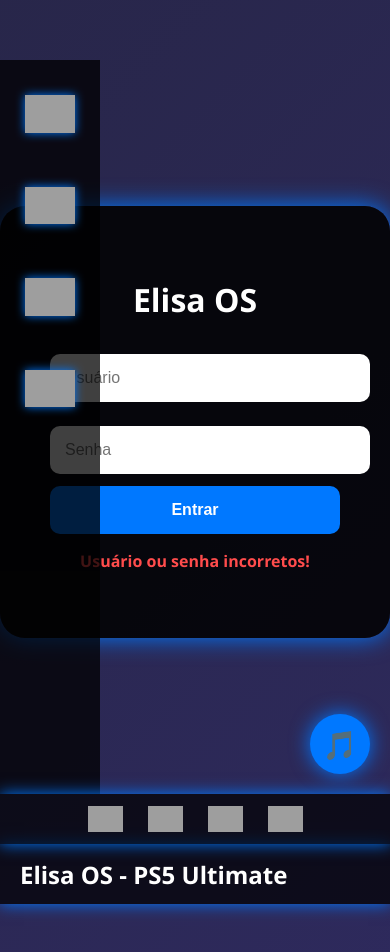
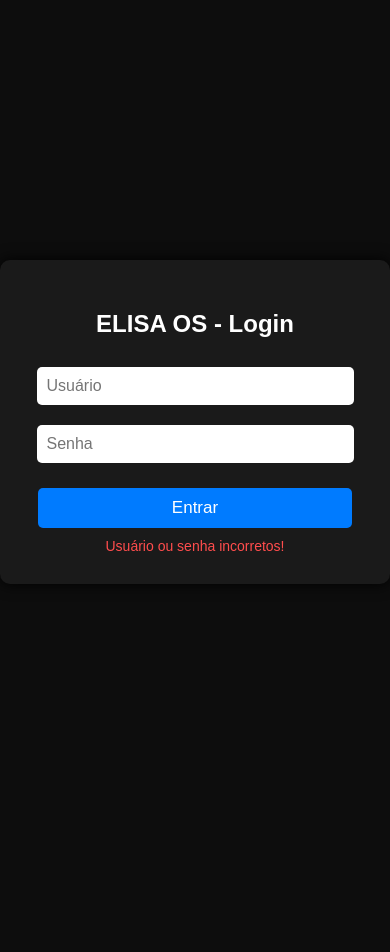
Before and after one commit to rockaquino33-code/elisa-online, a plain HTML site: page index.html in a window 390 px wide. Both pictures are taken after a click on the button "Entrar". After the commit the page ends 844 px from the top, so only its background shows below. Drawn offline with Linux system fonts and the light colour scheme; grey boxes are pictures that could not be loaded.

Commit message:
Refactor HTML structure and styles for login and desktop

```diff
--- a/index.html
+++ b/index.html
@@ -3,259 +3,245 @@
 <head>
 <meta charset="UTF-8">
 <meta name="viewport" content="width=device-width, initial-scale=1.0">
-<title>Elisa OS - PS5 Ultimate Avançado</title>
+<title>ELISA OS - Sistema Operacional</title>
 <style>
-  /* Fundo animado leve */
-  @keyframes gradientBG {
-    0% {background-position:0% 50%;}
-    50% {background-position:100% 50%;}
-    100% {background-position:0% 50%;}
-  }
 body {
-    margin:0;
-    font-family:'Segoe UI', Tahoma, Geneva, Verdana, sans-serif;
-    background: linear-gradient(-45deg,#0f0c29,#302b63,#24243e,#1f1f1f);
-    background-size:400% 400%;
-    animation: gradientBG 20s ease infinite;
-    color:#fff;
-    overflow:hidden;
+    margin: 0;
+    font-family: Arial, sans-serif;
+    background: #0d0d0d;
+    color: white;
 }
 
-  /* LOGIN */
-  .login-container {
-    display:flex;
-    justify-content:center;
-    align-items:center;
-    height:100vh;
-  }
-  .login-box {
-    background: rgba(0,0,0,0.85);
-    padding:50px;
-    border-radius:25px;
-    text-align:center;
-    box-shadow:0 0 25px #0078ff;
-    width:350px;
-  }
-  .login-box input {
-    width:100%;
-    padding:15px;
-    margin:12px 0;
-    border-radius:10px;
-    border:none;
-    font-size:16px;
-  }
-  .login-box button {
-    width:100%;
-    padding:15px;
-    border:none;
-    border-radius:10px;
-    background:#0078ff;
-    color:#fff;
-    font-weight:bold;
-    font-size:16px;
-    cursor:pointer;
-    transition:0.3s;
-  }
-  .login-box button:hover{background:#005fcc;}
-  #error{color:#ff4c4c;font-weight:bold;}
-
-  /* MENU LATERAL */
-  .app-container {
-    display:none;
-    height:100vh;
-    display:flex;
-    flex-direction:column;
-  }
-  .top-bar {
-    height:60px;
-    background: rgba(0,0,0,0.7);
-    display:flex;
-    align-items:center;
-    justify-content:flex-start;
-    padding:0 20px;
-    box-shadow:0 0 15px #0078ff;
-  }
-  .sidebar {
-    position:fixed;
-    left:0;
-    top:60px;
-    bottom:50px;
-    width:100px;
-    background: rgba(0,0,0,0.75);
-    display:flex;
-    flex-direction:column;
-    align-items:center;
-    padding-top:20px;
-    transition: width 0.3s;
-  }
-  .sidebar:hover { width:140px; }
-  .app-btn {
-    width:80px;
-    margin:15px 0;
-    cursor:pointer;
-    transition: transform 0.3s, box-shadow 0.3s;
-    text-align:center;
-    display:flex;
-    flex-direction:column;
-    align-items:center;
-  }
-  .app-btn img {
-    width:50px;
-    filter: drop-shadow(0 0 5px #0078ff);
-  }
-  .app-btn span {
-    font-size:14px;
-    margin-top:5px;
-    opacity:0;
-    transition: opacity 0.3s;
-    white-space: nowrap;
-  }
-  .sidebar:hover .app-btn span { opacity:1; }
-  .app-btn:hover {
-    transform: scale(1.2);
-    box-shadow:0 0 15px #00f;
+/* ----- LOGIN ----- */
+#login-screen {
+    display: flex;
+    justify-content: center;
+    align-items: center;
+    height: 100vh;
+    background: #0d0d0d;
 }
 
-  /* BARRA INFERIOR */
-  .bottom-bar {
-    position:fixed;
-    bottom:0;
-    left:0;
-    right:0;
-    height:50px;
-    background: rgba(0,0,0,0.7);
-    display:flex;
-    align-items:center;
-    justify-content:center;
-    gap:25px;
-    box-shadow:0 0 15px #0078ff;
-  }
-  .bottom-bar img {
-    width:35px;
-    transition: transform 0.3s, filter 0.3s;
-    cursor:pointer;
-  }
-  .bottom-bar img:hover {
-    transform: scale(1.5);
-    filter: drop-shadow(0 0 10px #00f);
+.login-box {
+    background: #1a1a1a;
+    padding: 30px;
+    border-radius: 10px;
+    width: 320px;
+    text-align: center;
+    box-shadow: 0px 0px 15px #000;
 }
 
-  /* MAIN FRAME */
-  .main-frame {
-    margin-left:100px;
-    margin-top:60px;
-    margin-bottom:50px;
-    padding:20px;
-    height:calc(100vh - 110px);
-  }
-  iframe {
-    width:100%;
-    height:100%;
-    border:none;
-    border-radius:15px;
-    box-shadow:0 0 25px #0078ff;
+input {
+    width: 90%;
+    padding: 10px;
+    margin: 10px 0;
+    border: none;
+    border-radius: 5px;
+    font-size: 16px;
 }
 
-  /* MÚSICA DE FUNDO */
-  #bgMusic { display:none; }
-  .music-control {
-    position:fixed;
-    bottom:70px;
-    right:20px;
-    width:60px;
-    height:60px;
-    border-radius:50%;
-    background:#0078ff;
-    display:flex;
-    justify-content:center;
-    align-items:center;
-    font-size:28px;
-    cursor:pointer;
-    box-shadow:0 0 20px #0078ff;
+button {
+    width: 95%;
+    padding: 10px;
+    background: #007bff;
+    color: white;
+    font-size: 17px;
+    border: none;
+    border-radius: 5px;
+    cursor: pointer;
+    margin-top: 15px;
+}
+
+button:hover {
+    background: #005ecc;
+}
+
+.error {
+    color: #ff4d4d;
+    margin-top: 10px;
+    font-size: 14px;
+}
+
+/* ----- DESKTOP DA ELISA ----- */
+#elisa-desktop {
+    display: none;
+    padding: 20px;
+}
+
+.topbar {
+    width: 100%;
+    background: #111;
+    padding: 10px 20px;
+    font-size: 20px;
+    border-bottom: 2px solid #333;
+}
+
+.apps {
+    margin-top: 20px;
+    display: flex;
+    flex-wrap: wrap;
+    justify-content: center;
+}
+
+.app-icon {
+    width: 100px;
+    height: 100px;
+    background: #222;
+    border-radius: 10px;
+    display: flex;
+    justify-content: center;
+    align-items: center;
+    margin: 10px;
+    cursor: pointer;
+    font-size: 15px;
+    border: 1px solid #333;
+    text-align: center;
+    line-height: 1.2;
+}
+
+.app-icon:hover {
+    background: #333;
+}
+
+/* Responsividade para iPhone */
+@media (max-width: 480px) {
+    .login-box { width: 90%; }
+    .app-icon { width: 80px; height: 80px; font-size: 13px; }
+    .topbar { font-size: 18px; }
+}
+
+/* Player de música */
+#music-player {
+    position: fixed;
+    bottom: 10px;
+    left: 50%;
+    transform: translateX(-50%);
+    background: #222;
+    padding: 10px 20px;
+    border-radius: 10px;
+    display: flex;
+    align-items: center;
+    gap: 10px;
+}
+
+#music-player audio { width: 150px; }
+
+/* Modal Apps */
+.modal {
+    display: none;
+    position: fixed;
+    top: 50px;
+    left: 50%;
+    transform: translateX(-50%);
+    width: 90%;
+    max-width: 900px;
+    height: 80%;
+    background: #1a1a1a;
+    border: 2px solid #333;
+    border-radius: 10px;
+    z-index: 100;
+    padding: 10px;
+}
+
+.modal iframe {
+    width: 100%;
+    height: 100%;
+    border: none;
+}
+
+.close-btn {
+    position: absolute;
+    top: 5px;
+    right: 10px;
+    background: #ff4d4d;
+    border: none;
+    color: white;
+    padding: 5px 10px;
+    cursor: pointer;
+    border-radius: 5px;
 }
 </style>
 </head>
 <body>
 
-<!-- LOGIN -->
-<div class="login-container" id="loginContainer">
+<!-- TELA DE LOGIN -->
+<div id="login-screen">
     <div class="login-box">
-    <h1>Elisa OS</h1>
-    <input type="text" id="username" placeholder="Usuário">
-    <input type="password" id="password" placeholder="Senha">
+        <h2>ELISA OS - Login</h2>
+        <input type="text" id="user" placeholder="Usuário">
+        <input type="password" id="pass" placeholder="Senha">
         <button onclick="login()">Entrar</button>
-    <p id="error"></p>
+        <div id="msg" class="error"></div>
     </div>
 </div>
 
-<!-- MENU PRINCIPAL -->
-<div class="app-container" id="appContainer">
-  <div class="top-bar">
-    <h2>Elisa OS - PS5 Ultimate</h2>
+<!-- DESKTOP DA ELISA -->
+<div id="elisa-desktop">
+    <div class="topbar">ELISA OS - Sistema Operacional</div>
+    <h2>Bem-vindo, Fábio!</h2>
+
+    <div class="apps">
+        <div class="app-icon" onclick="openApp('navegador')">Navegador</div>
+        <div class="app-icon" onclick="openApp('musica')">Música</div>
+        <div class="app-icon" onclick="openApp('youtube')">YouTube</div>
+        <div class="app-icon" onclick="openApp('office')">Office</div>
+        <div class="app-icon" onclick="openApp('chat')">Chat IA</div>
+        <div class="app-icon" onclick="openApp('galeria')">Galeria</div>
+        <div class="app-icon" onclick="openApp('arquivos')">Arquivos</div>
     </div>
-  <div class="sidebar">
-    <div class="app-btn" onclick="openApp('chat')">
-      <img src="https://cdn-icons-png.flaticon.com/512/1077/1077046.png" alt="Chat">
-      <span>Chat</span>
-    </div>
-    <div class="app-btn" onclick="openApp('music')">
-      <img src="https://cdn-icons-png.flaticon.com/512/727/727245.png" alt="Música">
-      <span>Música</span>
-    </div>
-    <div class="app-btn" onclick="openApp('office')">
-      <img src="https://cdn-icons-png.flaticon.com/512/732/732221.png" alt="Office">
-      <span>Office</span>
-    </div>
-    <div class="app-btn" onclick="openApp('dalle')">
-      <img src="https://cdn-icons-png.flaticon.com/512/1055/1055687.png" alt="DALL·E">
-      <span>DALL·E</span>
-    </div>
-  </div>
-  <div class="main-frame" id="appFrame"></div>
-  <div class="bottom-bar">
-    <img src="https://cdn-icons-png.flaticon.com/512/727/727245.png" alt="Música" onclick="openApp('music')">
-    <img src="https://cdn-icons-png.flaticon.com/512/1077/1077046.png" alt="Chat" onclick="openApp('chat')">
-    <img src="https://cdn-icons-png.flaticon.com/512/732/732221.png" alt="Office" onclick="openApp('office')">
-    <img src="https://cdn-icons-png.flaticon.com/512/1055/1055687.png" alt="DALL·E" onclick="openApp('dalle')">
+
+    <!-- Player de música -->
+    <div id="music-player">
+        <audio id="audio" controls autoplay loop>
+            <source src="https://www.soundhelix.com/examples/mp3/SoundHelix-Song-1.mp3" type="audio/mpeg">
+            Seu navegador não suporta o áudio.
+        </audio>
+        <span>🎵 Música de fundo (PS5)</span>
     </div>
 </div>
 
-<audio id="bgMusic" loop>
-  <source src="https://www.soundhelix.com/examples/mp3/SoundHelix-Song-1.mp3" type="audio/mpeg">
-</audio>
-<div class="music-control" onclick="toggleMusic()">🎵</div>
+<!-- MODAIS PARA APPS -->
+<div id="modal-app" class="modal">
+    <button class="close-btn" onclick="closeModal()">Fechar</button>
+    <iframe id="app-frame" src=""></iframe>
+</div>
 
 <script>
-function login(){
-  const user=document.getElementById('username').value;
-  const pass=document.getElementById('password').value;
-  if(user==="Fabi3087" && pass==="241188"){
-    document.getElementById('loginContainer').style.opacity=0;
-    setTimeout(()=>{
-      document.getElementById('loginContainer').style.display='none';
-      document.getElementById('appContainer').style.display='flex';
-      openApp('chat');
-    },500);
-  }else{
-    document.getElementById('error').innerText="Usuário ou senha incorretos!";
+// LOGIN
+function login() {
+    const user = document.getElementById("user").value;
+    const pass = document.getElementById("pass").value;
+    const USER_OK = "Fabi3087";
+    const PASS_OK = "241188";
+
+    if(user===USER_OK && pass===PASS_OK){
+        document.getElementById("login-screen").style.display="none";
+        document.getElementById("elisa-desktop").style.display="block";
+    } else {
+        document.getElementById("msg").innerText="Usuário ou senha incorretos!";
     }
 }
 
-function openApp(app){
-  const frame=document.getElementById('appFrame');
+// ABRIR APPS
+function openApp(app) {
+    let frame = document.getElementById("app-frame");
+    let modal = document.getElementById("modal-app");
     switch(app){
-    case 'chat': frame.innerHTML='<iframe src="https://chat.openai.com/" title="Chat Elisa"></iframe>'; break;
-    case 'music': frame.innerHTML='<iframe src="https://music.youtube.com/" title="Player de Música"></iframe>'; break;
-    case 'office': frame.innerHTML='<iframe src="https://office.com/" title="Office"></iframe>'; break;
-    case 'dalle': frame.innerHTML='<iframe src="https://openai.com/dall-e" title="DALL·E"></iframe>'; break;
-    default: frame.innerHTML=''; break;
+        case 'navegador': frame.src="https://www.google.com"; break;
+        case 'musica': alert("Player já está tocando música de fundo!"); return;
+        case 'youtube': frame.src="https://www.youtube.com"; break;
+        case 'office': frame.src="https://docs.google.com"; break;
+        case 'chat': frame.src="https://chat.openai.com/"; break;
+        case 'galeria': frame.src="https://www.pexels.com/pt-br/"; break;
+        case 'arquivos': frame.src="https://drive.google.com/"; break;
     }
+    modal.style.display="block";
 }
 
-function toggleMusic(){
-  const music=document.getElementById('bgMusic');
-  if(music.paused) music.play();
-  else music.pause();
+function closeModal() {
+    let modal = document.getElementById("modal-app");
+    let frame = document.getElementById("app-frame");
+    frame.src="";
+    modal.style.display="none";
 }
 </script>
 
```
Lines whose indentation alone changed are shown as unchanged.
